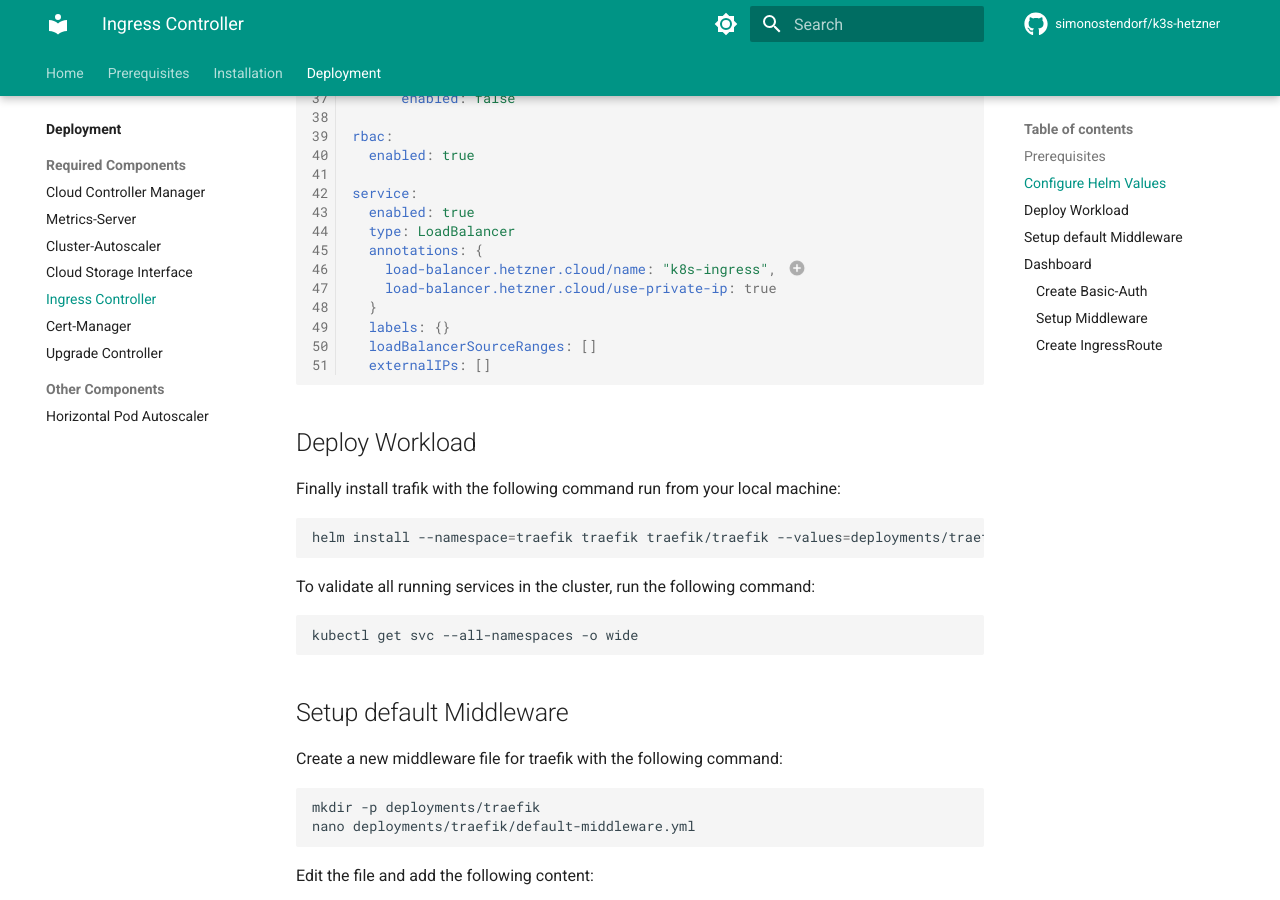
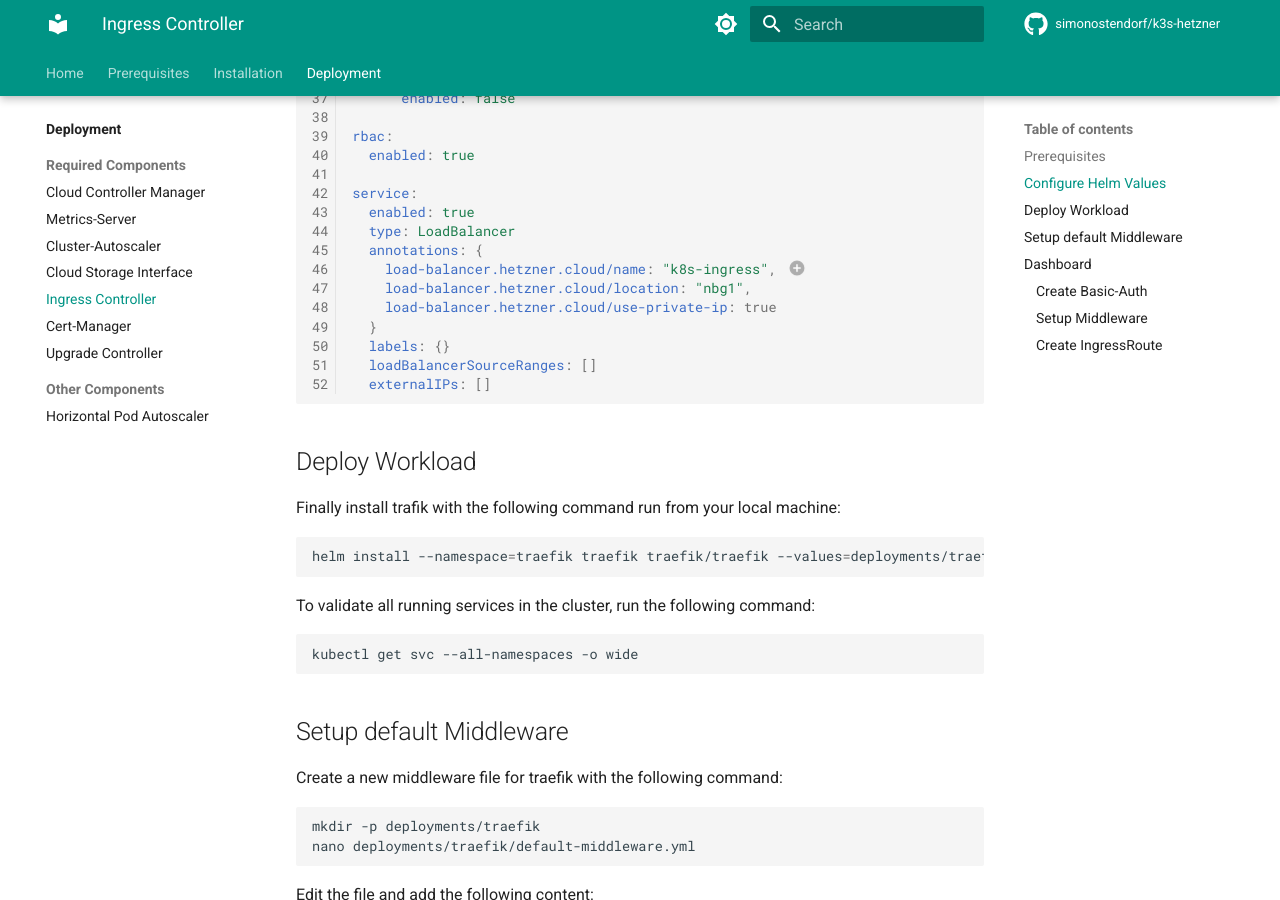
Before and after one commit to simonostendorf/k3s-hetzner, an MkDocs documentation site: the page built from docs/deployment/traefik.md, in a window 1280 px wide and 900 px high, scrolled down 1475 px. Built offline with MkDocs 1.6.1 and Material for MkDocs 9.7.7, drawn with Linux system fonts in a browser that asks for light colours; comment, search, counter and statistics services are not loaded.

Commit message:
Fix loadbalancer annotations. closes #42

```diff
--- a/docs/deployment/traefik.md
+++ b/docs/deployment/traefik.md
@@ -68,6 +68,7 @@
   type: LoadBalancer
   annotations: {
     load-balancer.hetzner.cloud/name: "k8s-ingress", #(1)!
+    load-balancer.hetzner.cloud/location: "nbg1",
     load-balancer.hetzner.cloud/use-private-ip: true
   }
   labels: {}
```
